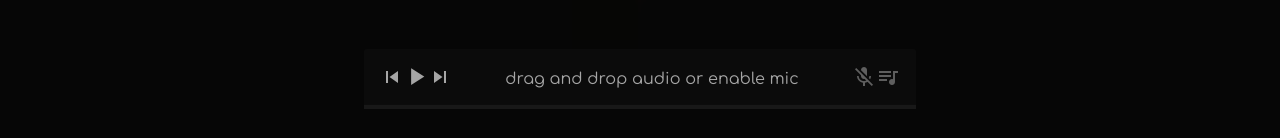
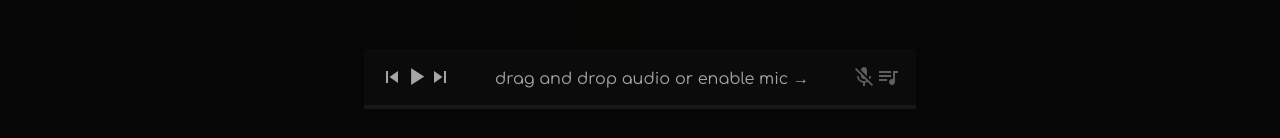
Before and after one commit to ajm13/raVe, a Vue app: page /visualizer in a window 1280 px wide. Shown: the part 659-797 px from the top of the page. Built offline with nearby package versions, Linux system fonts and the light colour scheme.

Commit message:
Added arrow to mic

```diff
--- a/src/components/AudioControls.vue
+++ b/src/components/AudioControls.vue
@@ -62,7 +62,7 @@ export default {
   computed: {
     title() {
       if (this.microphone.enabled) return 'microphone on'
-      else return this.audio.title || 'drag and drop audio or enable mic'
+      else return this.audio.title || 'drag and drop audio or enable mic →'
     }
   },
 
```
